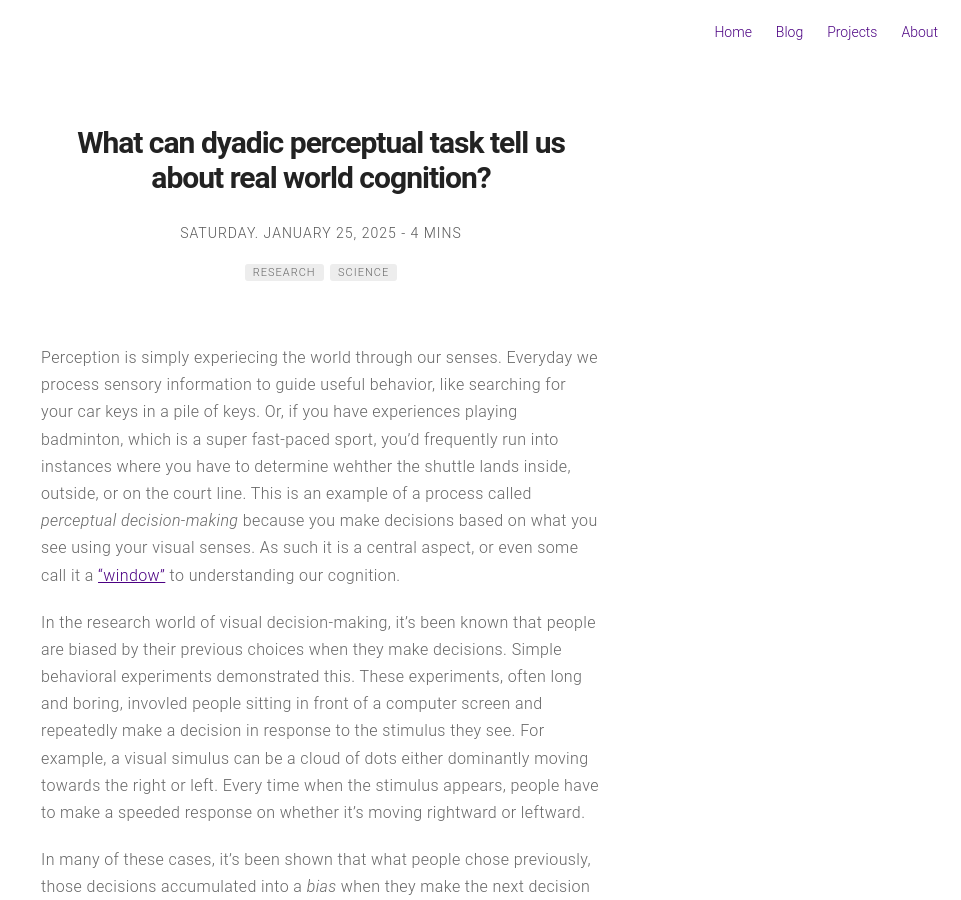
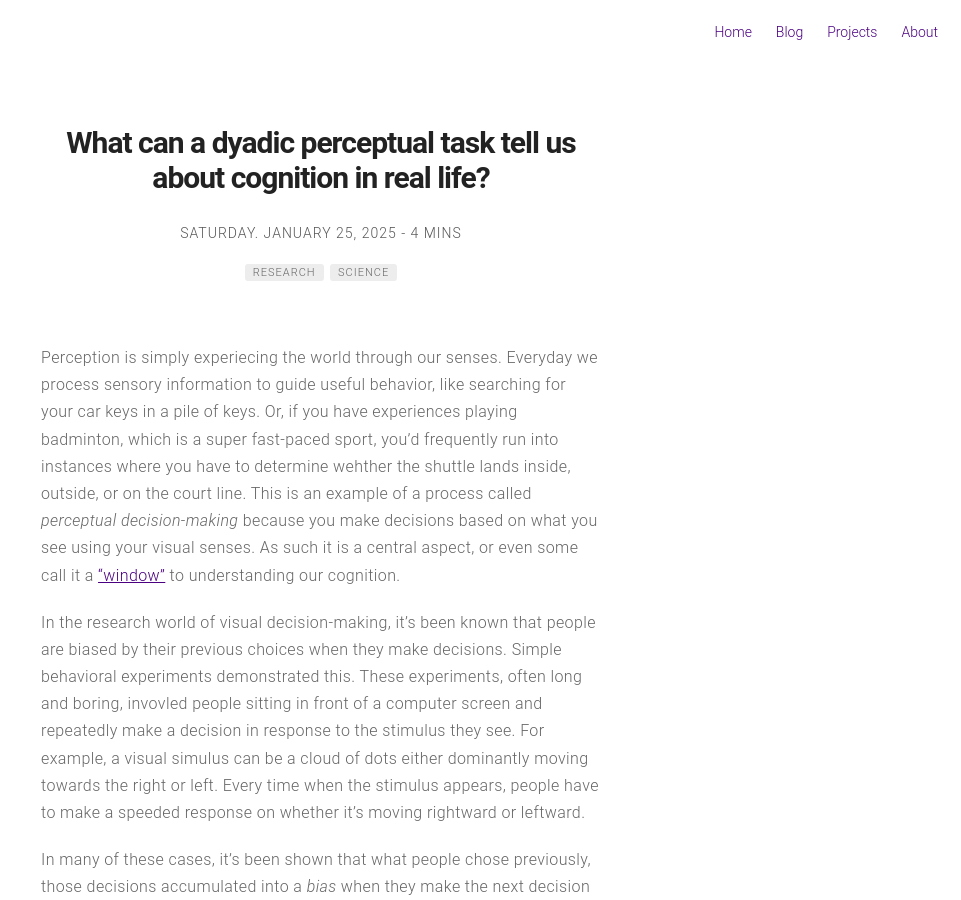
Before and after one commit to annhuangresearch/annhuangresearch.github.io, a Jekyll site: the page built from _posts/2025-1-25-decision-making.md, in a window 1280 px wide and 900 px high. Shown: the whole window, without its empty margins (319-1280 px from the left). Built offline with Jekyll 4.4.1, drawn with Linux system fonts in a browser that asks for light colours; comment, search, counter and statistics services are not loaded.

Commit message:
revised title

```diff
--- a/_posts/2025-1-25-decision-making.md
+++ b/_posts/2025-1-25-decision-making.md
@@ -1,5 +1,5 @@
 ---
-title: "What can dyadic perceptual task tell us about real world cognition?"
+title: "What can a dyadic perceptual task tell us about cognition in real life?"
 layout: post
 date: 2025-01-25
 headerImage: false
```
